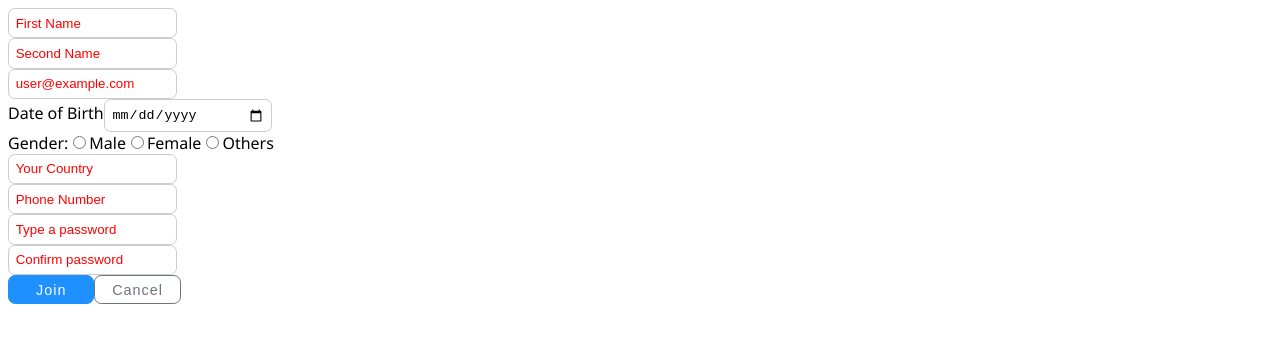
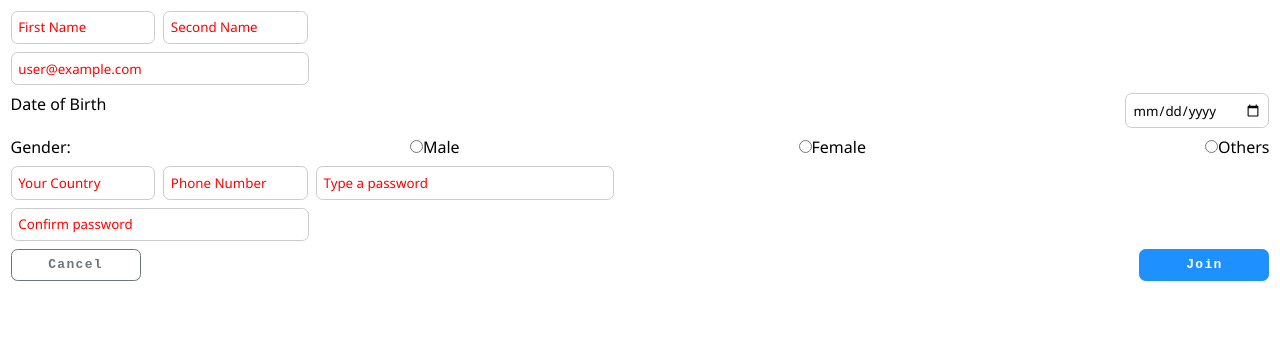
Before and after one commit to Swaraj-Deep/cloneFrontend, a Next.js app: page /register/user in a window 1280 px wide. Shown: the top 342 px of the page. Built offline with nearby package versions, Linux system fonts and the light colour scheme.

Commit message:
Fix styling

```diff
--- a/components/Registration/UserRegistration/UserRegistration.js
+++ b/components/Registration/UserRegistration/UserRegistration.js
@@ -35,10 +35,11 @@ export default function UserRegistration(props) {
         labelFor: 'email',
         inputValue: formState.email,
         inputOnChange: setFormState,
-        size: "md",
+        size: "lg",
         type: "email",
         placeholder: "user@example.com",
-        required: true
+        required: true,
+        className: 'flex-basis-100'
       }, dob: {
         id: 'inpDOB',
         labelText: 'Date of Birth',
@@ -48,9 +49,10 @@ export default function UserRegistration(props) {
         size: "md",
         type: "date",
         required: true,
-        displayLabel: true
+        displayLabel: true,
+        className: 'flex-basis-100'
       }, gender: {
-        id: 'inpGdr', labelText: 'Gender:', type: "radio", displayLabel: true, buttons: [{
+        id: 'inpGdr', labelText: 'Gender:', type: "radio", displayLabel: true, className: 'flex-basis-100', buttons: [{
           id: 'inpMl', labelFor: 'male', labelText: 'Male', inputValue: 'm', inputOnChange: setFormState
         }, {
           id: 'inpFml', labelFor: 'female', labelText: 'Female', inputValue: 'f', inputOnChange: setFormState
@@ -84,7 +86,7 @@ export default function UserRegistration(props) {
         labelFor: 'password',
         inputValue: formState.password,
         inputOnChange: setFormState,
-        size: "md",
+        size: "lg",
         type: "password",
         placeholder: "Type a password",
         required: true
@@ -94,25 +96,28 @@ export default function UserRegistration(props) {
         labelFor: 'confirmPassword',
         inputValue: formState.confirmPassword,
         inputOnChange: setFormState,
-        size: "md",
+        size: "lg",
         type: "password",
         placeholder: "Confirm password",
-        required: true
+        required: true,
+        className: 'flex-basis-100'
       }
     }, buttons: [{
+      id: 'btn2',
+      btnText: "Cancel",
+      btnStyle: "secondaryOutline",
+      btnType: "reset",
+      disabled: false,
+      onClick: () => console.log('Reset'),
+      size: "md"
+    }, {
       id: 'btn1',
       btnText: "Join",
       btnStyle: "primary",
       btnType: "submit",
       disabled: false,
-      onClick: () => console.log('Submit')
-    }, {
-      id: 'btn2',
-      btnText: "Cancel",
-      btnStyle: "secondaryOutline",
-      btnType: "reset",
-      disabled: false,
-      onClick: () => console.log('Reset')
+      onClick: () => console.log('Submit'),
+      size: "md"
     }]
   };
 
--- a/creators/FormCreator/FormCreator.js
+++ b/creators/FormCreator/FormCreator.js
@@ -1,3 +1,4 @@
+import styles from './FormCreator.module.css';
 import Label from "../../shared-components/Label";
 import Input from "../../shared-components/Input";
 import Button from "../../shared-components/Button";
@@ -10,8 +11,9 @@ export default function FormCreator({onSubmit, onReset, config, formState}) {
   }} onReset={(e) => {
     e.preventDefault();
     onReset(e);
-  }} noValidate={true} autoComplete={"new-password"}>
-    {Object.keys(layout).map((key) => (<div key={layout[key].id}>
+  }} noValidate={true} autoComplete={"new-password"} className={`d-flex flex-row flex-wrap ${styles.gap} ${styles.padding}`}>
+    {Object.keys(layout).map((key) => (<div key={layout[key].id}
+                                            className={`${layout[key].displayLabel ? 'd-flex justify-contents-space-between' : ''} ${styles[layout[key].className]}`}>
       {layout[key].type === 'radio' ? <>
         {layout[key].displayLabel && <Label text={layout[key].labelText}/>}
         {layout[key].buttons.map(button => (<span key={button.id}>
@@ -39,9 +41,12 @@ export default function FormCreator({onSubmit, onReset, config, formState}) {
         />
       </>}
     </div>))}
-    {buttons.map(button => (
-      <Button key={button.id} text={button.btnText} type={button.btnType} btnStyle={button.btnStyle}
-              onClick={button.onClick}
-              disabled={button.disabled}/>))}
+    <div className={'d-flex justify-contents-space-between width-100'}>
+      {buttons.map(button => (
+        <Button key={button.id} text={button.btnText} type={button.btnType} btnStyle={button.btnStyle}
+                onClick={button.onClick}
+                disabled={button.disabled}
+                size={button.size}/>))}
+    </div>
   </form>)
 }
--- a/creators/FormCreator/FormCreator.module.css
+++ b/creators/FormCreator/FormCreator.module.css
@@ -0,0 +1,11 @@
+.gap {
+  gap: 0.5em;
+}
+
+.flex-basis-100 {
+  flex-basis: 100%;
+}
+
+.padding {
+  padding: 0.66em;
+}
--- a/shared-components/Button/Button.js
+++ b/shared-components/Button/Button.js
@@ -1,6 +1,6 @@
 import styles from './Button.module.css';
 
-export default function Button({btnStyle, text, onClick, type, disabled}) {
+export default function Button({btnStyle, text, onClick, type, disabled, size}) {
   function getButtonStyle(btnStyle) {
     switch (btnStyle) {
       case 'primary':
@@ -17,8 +17,9 @@ export default function Button({btnStyle, text, onClick, type, disabled}) {
         return styles.buttonDangerOutline;
     }
   }
+
   const buttonStyle = getButtonStyle(btnStyle);
   return <button
-    className={`${styles.button} ${buttonStyle}`}
+    className={`${size === 'sm' ? styles.buttonSm : size === 'md' ? styles.buttonMd : size === 'lg' ? styles.buttonLg : ''} ${styles.button} ${buttonStyle}`}
     onClick={onClick} type={type} disabled={disabled}> {text} </button>
 }
--- a/shared-components/Button/Button.module.css
+++ b/shared-components/Button/Button.module.css
@@ -3,9 +3,24 @@
   border-radius: 0.5em;
   outline: none;
   width: 6em;
-  letter-spacing: 0.07em;
+  letter-spacing: 0.1em;
   cursor: pointer;
-  font-size: 0.9em;
+  font-size: 1em;
+  font-weight: bold;
+  line-height: 1.5;
+  font-family: monospace;
+}
+
+.buttonSm {
+  width: 5em;
+}
+
+.buttonMd {
+  width: 10em;
+}
+
+.buttonLg {
+  width: 15em;
 }
 
 .button:hover {
--- a/shared-components/Input/Input.module.css
+++ b/shared-components/Input/Input.module.css
@@ -3,6 +3,7 @@
   border-radius: 0.5em;
   padding: 0.5em;
   outline: none;
+  font-family: "Segoe UI", Arial, sans-serif;
 }
 
 .input:focus {
@@ -17,9 +18,9 @@
 }
 
 .inputMedium {
-  width: 11.5em;
+  width: 9.7em;
 }
 
 .inputLarge {
-  width: 25em;
+  width: 21.2em;
 }
--- a/styles/global.css
+++ b/styles/global.css
@@ -1,3 +1,8 @@
+* {
+  padding: 0;
+  margin: 0;
+}
+
 ::placeholder {
   color: red;
   opacity: 1;
@@ -10,3 +15,56 @@
 ::-ms-input-placeholder {
   color: red;
 }
+
+.d-flex {
+  display: flex;
+}
+
+.flex-row {
+  flex-direction: row;
+}
+
+.flex-row-reverse {
+  flex-direction: row-reverse;
+}
+
+.flex-column {
+  flex-direction: column;
+}
+
+.flex-column-reverse {
+  flex-direction: column-reverse;
+}
+
+.flex-wrap {
+  flex-wrap: wrap;
+}
+
+
+.d-block {
+  display: block;
+}
+
+.d-none {
+  display: none;
+}
+
+.align-items-center {
+  align-items: center;
+}
+
+.justify-contents-center {
+  justify-content: center;
+}
+
+.justify-contents-space-around {
+  justify-content: space-around;
+}
+
+.justify-contents-space-between {
+  justify-content: space-between;
+}
+
+.width-100 {
+  width: 100%;
+}
```
